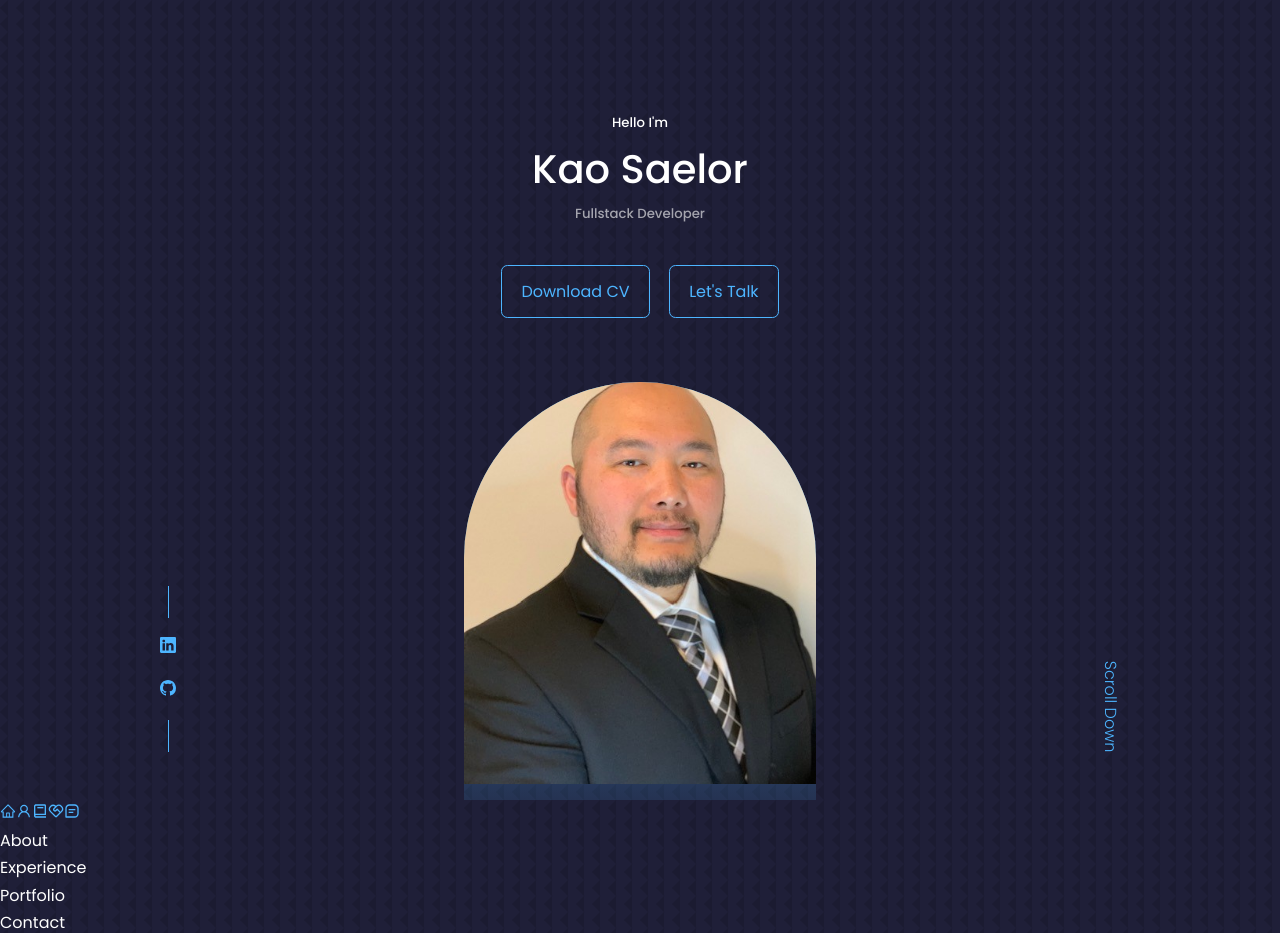
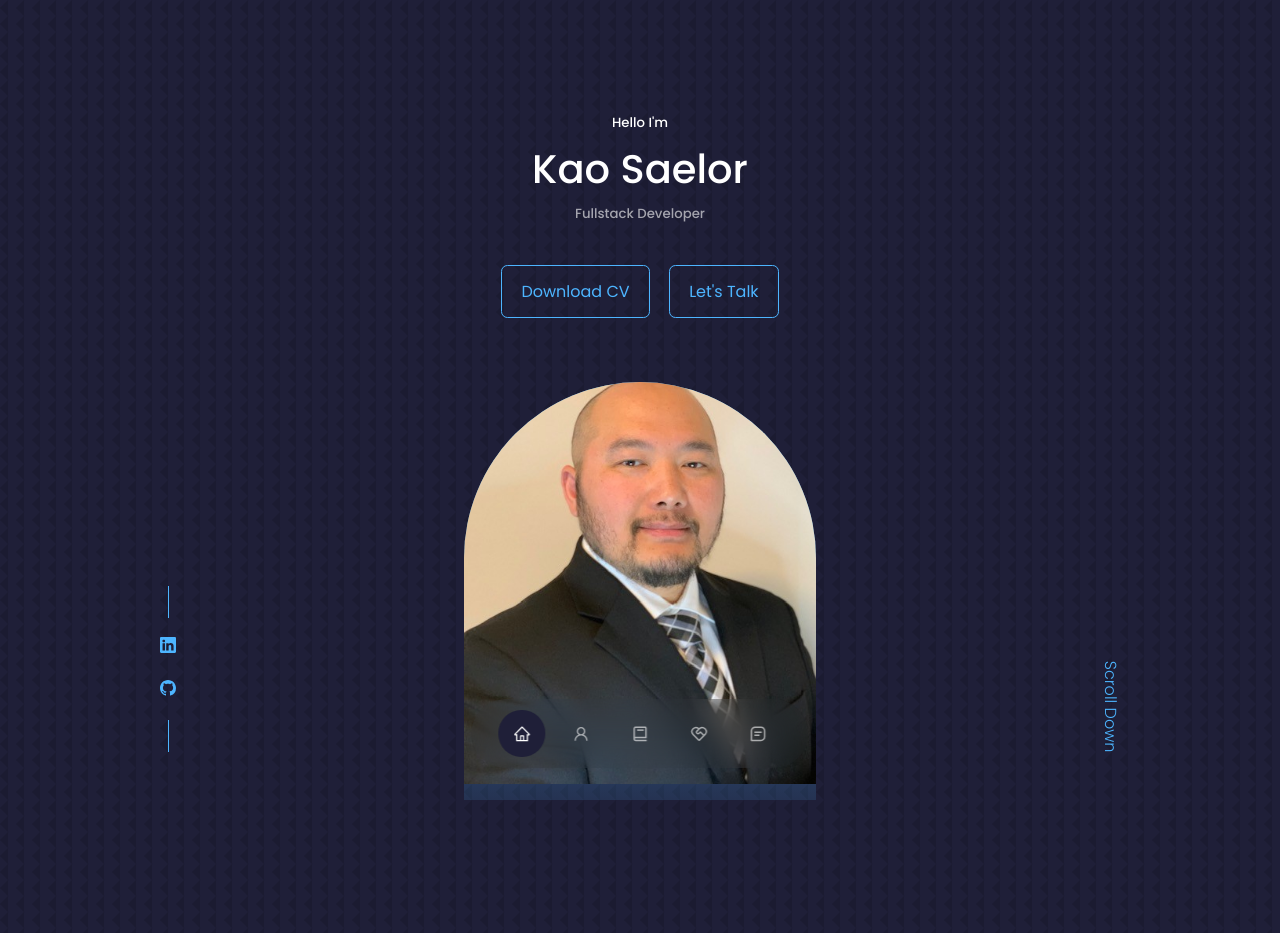
Before and after one commit to CodingKao/kaosaelor, a React (Create React App) app: page / in a window 1280 px wide. Shown: the top 933 px of the page. Built offline with nearby package versions, Linux system fonts and the light colour scheme.

Commit message:
floating nav

```diff
--- a/src/components/about/About.jsx
+++ b/src/components/about/About.jsx
@@ -2,7 +2,7 @@
 
 const About = () => {
   return (
-    <div>About</div>
+    <section id='about'>About</section>
   )
 }
 
--- a/src/components/contact/Contact.jsx
+++ b/src/components/contact/Contact.jsx
@@ -3,7 +3,7 @@
 
 const Contact = () => {
     return (
-        <div>Contact</div>
+        <section id='contact'>Contact</section>
     )
 }
 
--- a/src/components/experience/Experience.jsx
+++ b/src/components/experience/Experience.jsx
@@ -3,7 +3,7 @@
 
 const Experience = () => {
   return (
-    <div>Experience</div>
+    <section id='experience'>Experience</section>
   )
 }
 
--- a/src/components/nav/Nav.jsx
+++ b/src/components/nav/Nav.jsx
@@ -5,16 +5,18 @@
 import { BiBook } from 'react-icons/bi'
 import { RiServiceLine } from 'react-icons/ri'
 import { BiMessageSquareDetail } from 'react-icons/bi'
+import { useState } from 'react'
 
 
 const Nav = () => {
+  const [activeNav, setActiveNav] = useState('#');
   return (
     <nav>
-      <a href="#"><AiOutlineHome/></a>
-      <a href="#about"><AiOutlineUser/></a>
-      <a href="#experience"><BiBook/></a>
-      <a href="#portfolio"><RiServiceLine/></a>
-      <a href="#contact"><BiMessageSquareDetail/></a>
+      <a href="#" onClick={() => setActiveNav("#")} className={activeNav === '#' ? 'active' : ''}><AiOutlineHome/></a>
+      <a href="#about" onClick={() => setActiveNav("#about")} className={activeNav === '#about' ? 'active' : ''}><AiOutlineUser/></a>
+      <a href="#experience" onClick={() => setActiveNav("#experience")} className={activeNav === '#experience' ? 'active' : ''}><BiBook/></a>
+      <a href="#portfolio" onClick={() => setActiveNav("#portfolio")} className={activeNav === '#portfolio' ? 'active' : ''}><RiServiceLine/></a>
+      <a href="#contact" onClick={() => setActiveNav("#contact")} className={activeNav === '#contact' ? 'active' : ''}><BiMessageSquareDetail/></a>
 
     </nav>
   )
--- a/src/components/nav/nav.css
+++ b/src/components/nav/nav.css
@@ -0,0 +1,33 @@
+nav {
+    background: rgba(0, 0, 0, 0..1);
+    width: max-content;
+    display: block;
+    padding: 0.7rem 1.7rem;
+    z-index: 2;
+    position: fixed;
+    left: 50%;
+    transform: translateX(-50%);
+    bottom: 2rem;
+    display: flex;
+    gap: 0.8rem;
+    border-radius: 3rem;
+    backdrop-filter: blur(15px);
+}
+
+nav a {
+    background: transparent;
+    padding: 0.9rem;
+    border-radius: 50%;
+    display: flex;
+    color: var(--color-light);
+    font-size: 1.1rem;
+}
+
+nav a:hover {
+    background: rgba(0, 0, 0, 0.3);
+}
+
+nav a.active {
+    background: var(--color-bg);
+    color: var(--color-white);
+}
--- a/src/components/portfolio/Portfolio.jsx
+++ b/src/components/portfolio/Portfolio.jsx
@@ -2,7 +2,7 @@
 
 const Portfolio = () => {
   return (
-    <div>Portfolio</div>
+    <section id='portfolio'>Portfolio</section>
   )
 }
 
--- a/src/index.css
+++ b/src/index.css
@@ -57,6 +57,7 @@
 
 section {
     margin-top: 8rem;
+    height: 100vh;
 }
 
 section > h2, section > h5 {
```
